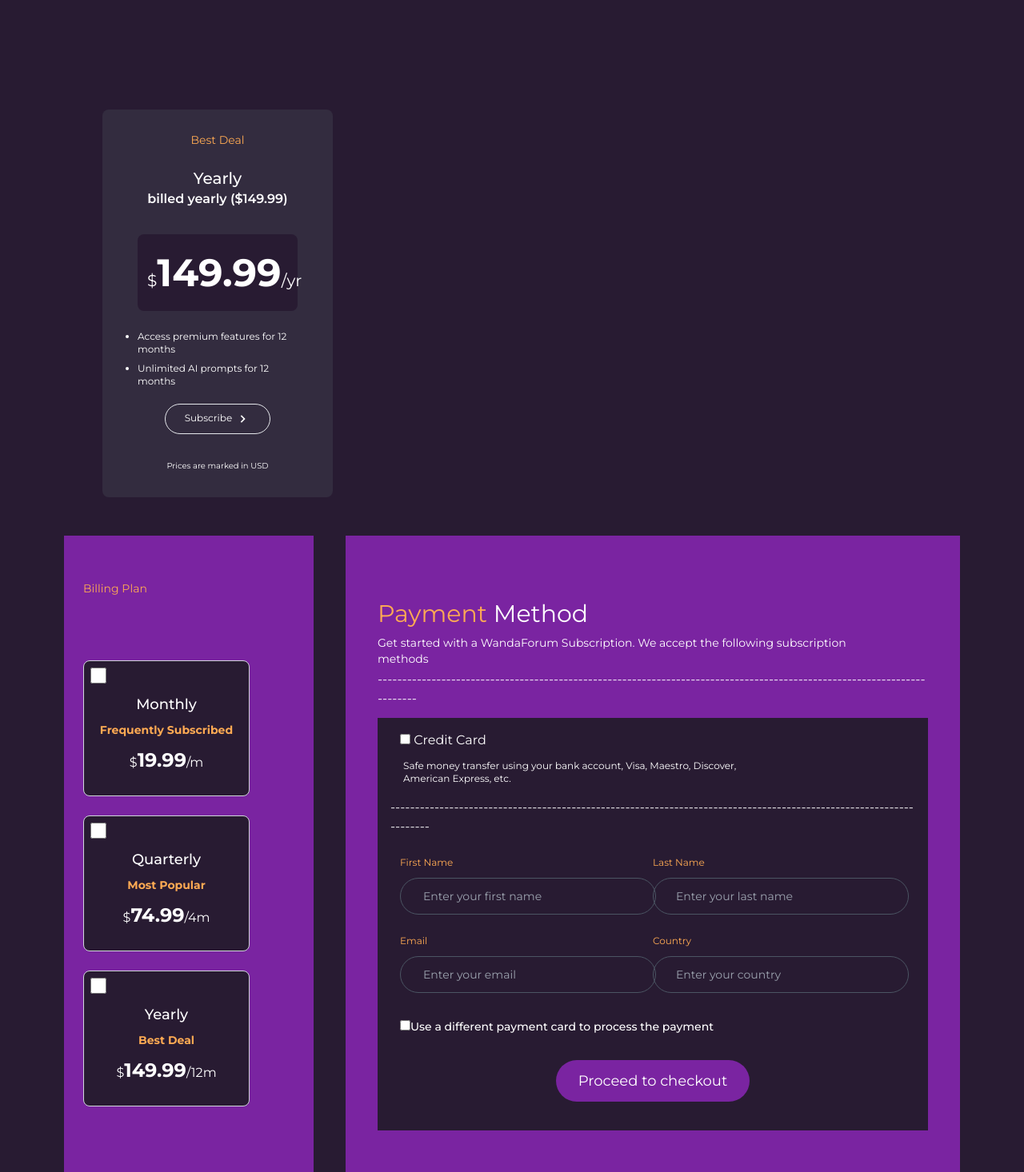
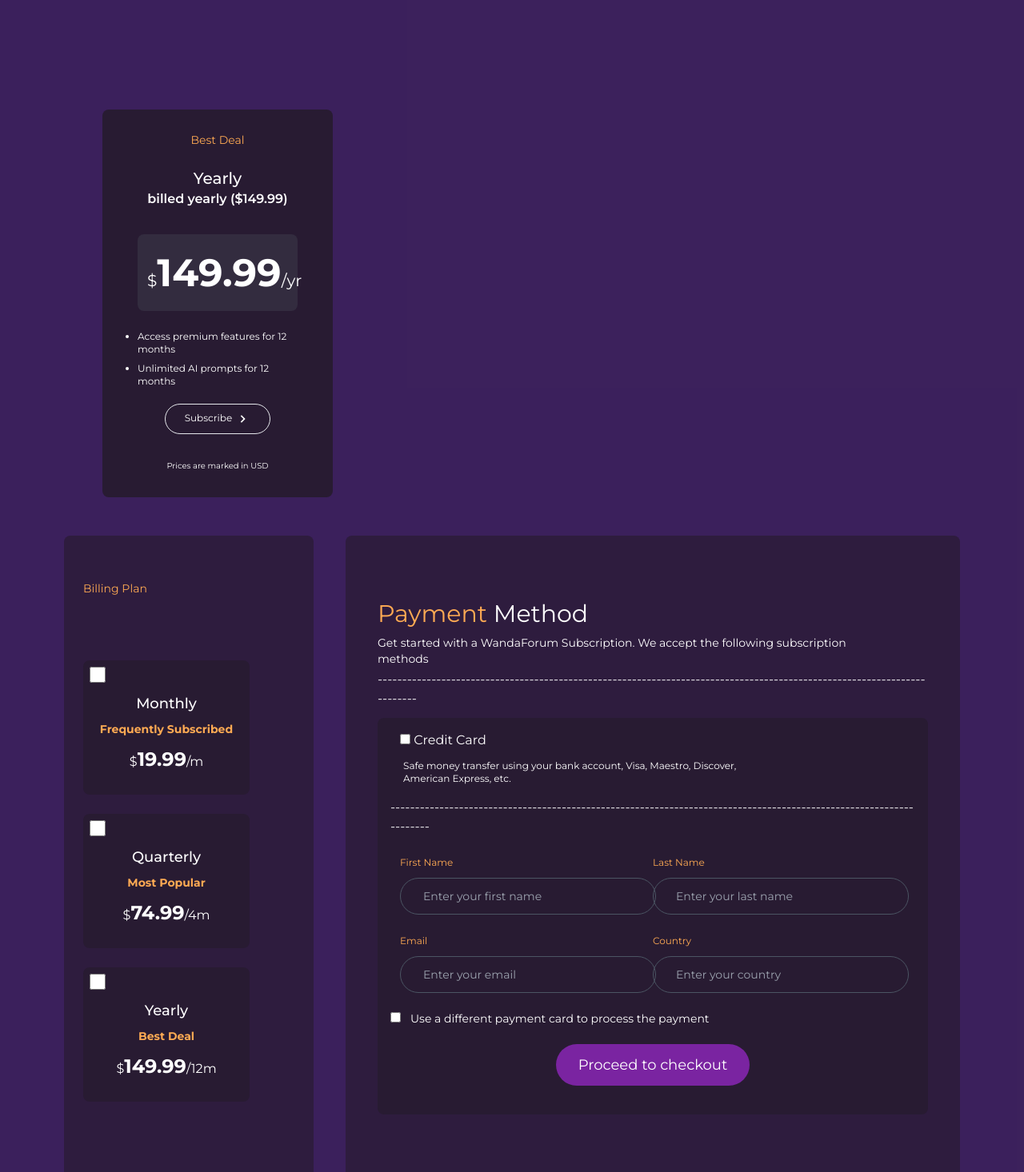
Before and after one commit to E-jane15/Wandaforum, a React (Vite) app: page /pricing in a window 1280 px wide. Shown: the part 1040-2506 px from the top of the page at 80% size. Built offline with nearby package versions, Linux system fonts and the light colour scheme.

Commit message:
Added stylings to the pricing page

```diff
--- a/src/Components/BillingPlan.jsx
+++ b/src/Components/BillingPlan.jsx
@@ -10,13 +10,13 @@ const BillingPlan = () => {
   ];
 
   return (
-    <div className="bg-purple px-6 pr-20 pb-10 ">
+    <div className="bg-darkpurple/70  rounded-lg px-6 pr-20 pb-10 ">
         <p className="text-orange text-sm py-8 pb-14 my-6">Billing Plan</p>
       {packages.map((pkg) => (
         <div
           key={pkg.id}
-          className={`relative border p-4 rounded-lg w-52 mb-6 bg-darkpurple ${
-            selectedPackage === pkg.id ? "border-blue-500 shadow-lg" : "border-gray-300"
+          className={`relative  p-4 rounded-lg w-52 mb-6 bg-darkpurple ${
+            selectedPackage === pkg.id ? "bg-gradient-to-b from-purple to-darkpurple" : "undefined"
           }`}
         >
           {/* Checkbox */}
@@ -25,7 +25,7 @@ const BillingPlan = () => {
             id={`package-${pkg.id}`}
             checked={selectedPackage === pkg.id}
             onChange={() => setSelectedPackage(pkg.id)}
-            className="absolute top-2 left-2 h-5 w-5  accent-blue-500 cursor-pointer"
+            className="absolute top-2 left-2 h-5 w-5 border border-white accent-purple  cursor-pointer"
           />
           {/* Package Details */}
           <label
--- a/src/Components/Navbar/Navbar.jsx
+++ b/src/Components/Navbar/Navbar.jsx
@@ -25,7 +25,7 @@ const Navbar = () => {
 
   return (
     <nav
-      className={`text-white w-full relative  sticky top-0 z-[100]  transition-colors duration-300 ${
+      className={`text-white w-full  sticky top-0 z-[100]  transition-colors duration-300 ${
         isScrolled ? "bg-darkpurple shadow-md" : "bg-transparent"
       }`}
     >
--- a/src/Components/PaymentMethod.jsx
+++ b/src/Components/PaymentMethod.jsx
@@ -2,7 +2,7 @@ import React from 'react'
 
 const PaymentMethod = () => {
   return (
-    <div className="bg-purple px-10 py-20 pb-20">
+    <div className="bg-darkpurple/70 rounded-lg px-10 py-20 pb-20">
       <div>
         <p className="text-3xl mb-2">
           <span className="text-orange">Payment</span> Method
@@ -17,7 +17,7 @@ const PaymentMethod = () => {
         </p>
       </div>
 
-      <div className="bg-darkpurple p-4 mt-3">
+      <div className="bg-darkpurple rounded-lg p-4 mt-3">
         <div className="mb-3 px-3">
           <input type="checkbox" />
           <label htmlFor=""> Credit Card</label>
@@ -60,10 +60,9 @@ const PaymentMethod = () => {
             />
           </div>
         </form>
-
-        <label htmlFor="" className='block text-sm font-medium px-3 py-3'>
-          <input type="checkbox" name="" id="" />
-          Use a different payment card to process the payment
+        <input type="checkbox" name="" id="" />
+        <label htmlFor="" className='text-sm font-normal px-3 py-3'>
+           Use a different payment card to process the payment
         </label>
         <button className='bg-purple px-7 py-3 rounded-full text-lg my-5 mx-auto block'>Proceed to checkout</button>
       </div>
--- a/src/Components/PricingCard.jsx
+++ b/src/Components/PricingCard.jsx
@@ -3,12 +3,12 @@ import { BiChevronRight } from 'react-icons/bi'
 
 const PricingCard = ({title, heading, billing,amount,time,benefit1, benefit2}) => {
   return (
-    <div className='bg-purple3 rounded-lg  w-72 pt-7 px-6 my-12'>
+    <div className='bg-darkpurple rounded-lg  w-72 pt-7 px-6 my-12 cursor-pointer hover:bg-gradient-to-b from-purple to-darkpurple '>
         <div className='text-center px-5'>
             <p className='text-orange text-sm mb-6 '>{title}</p>
             <p className='text-xl font-medium '>{heading}</p>
             <p className='font-semibold mb-8'>{billing}</p>
-            <p className='bg-darkpurple text-xl mb-6  px-3 py-6 rounded-lg'>$<span className='text-5xl font-bold'>{amount}</span>/{time}</p>
+            <p className='bg-purple3 text-xl mb-6  px-3 py-6 rounded-lg'>$<span className='text-5xl font-bold'>{amount}</span>/{time}</p>
             <ul className='text-xs list-disc text-left mb-5'>
                 <li className='mb-2'>{benefit1}</li>
                 <li>{benefit2}</li>
--- a/src/pages/Pricing/index.jsx
+++ b/src/pages/Pricing/index.jsx
@@ -48,8 +48,9 @@ const Pricing = () => {
 
 
   return (
-    <div className='text-white' >
+    <div className='text-white bg-[#592a9c]/40' >
         <Navbar/>
+        <div className=''>
         <div className='text-center my-32'>
             <p className='text-6xl bg-gradient-to-r from-purple2 to-orange bg-clip-text text-transparent font-bold'>Find the Right Plan</p>
             <p className='text-lg mt-7'>Get started with a wandaforum subscription that works for you.</p>
@@ -73,7 +74,7 @@ const Pricing = () => {
           <PaymentMethod className="basis-3/5" />
          </div>
          <p>Hello</p>
-
+         </div>
     </div>
   )
 }
```
